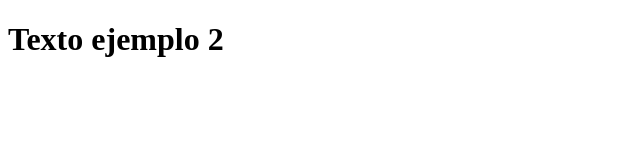
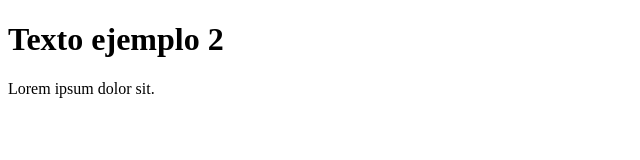
Before and after one commit to JoseMarin/jmm-geekshubs-fsd-val-html-css-17012023, a plain HTML site: page index.html in a window 1280 px wide. Shown: the whole page, without its empty margins (0-640 px from the left). Drawn offline with Linux system fonts and the light colour scheme.

Commit message:
Nuevo saludo

```diff
--- a/index.html
+++ b/index.html
@@ -7,7 +7,9 @@
     <title>Document</title>
 </head>
 <body>
+    <!-- nuevo coemntario -->
     <h1>Texto ejemplo 2</h1>
+    <p>Lorem ipsum dolor sit.</p>
 
 </body>
 </html>
```
